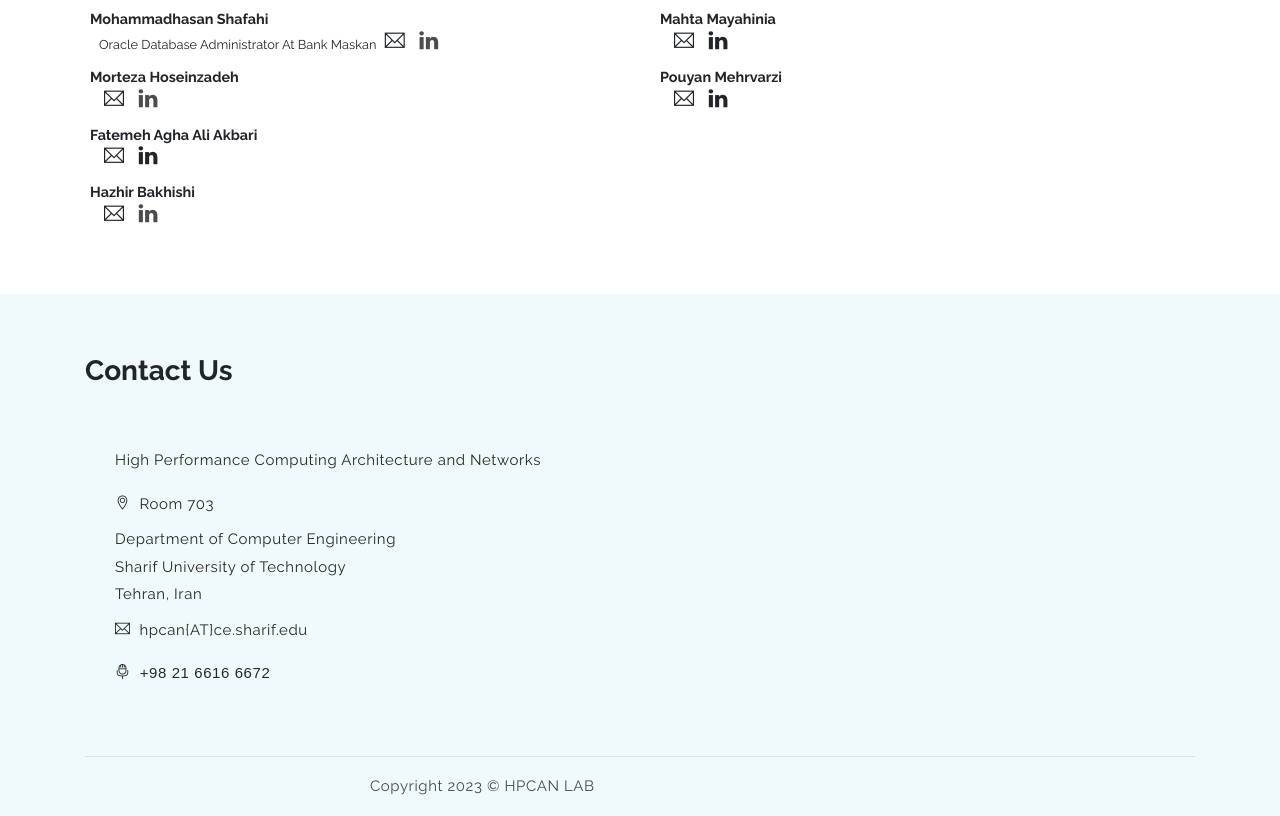
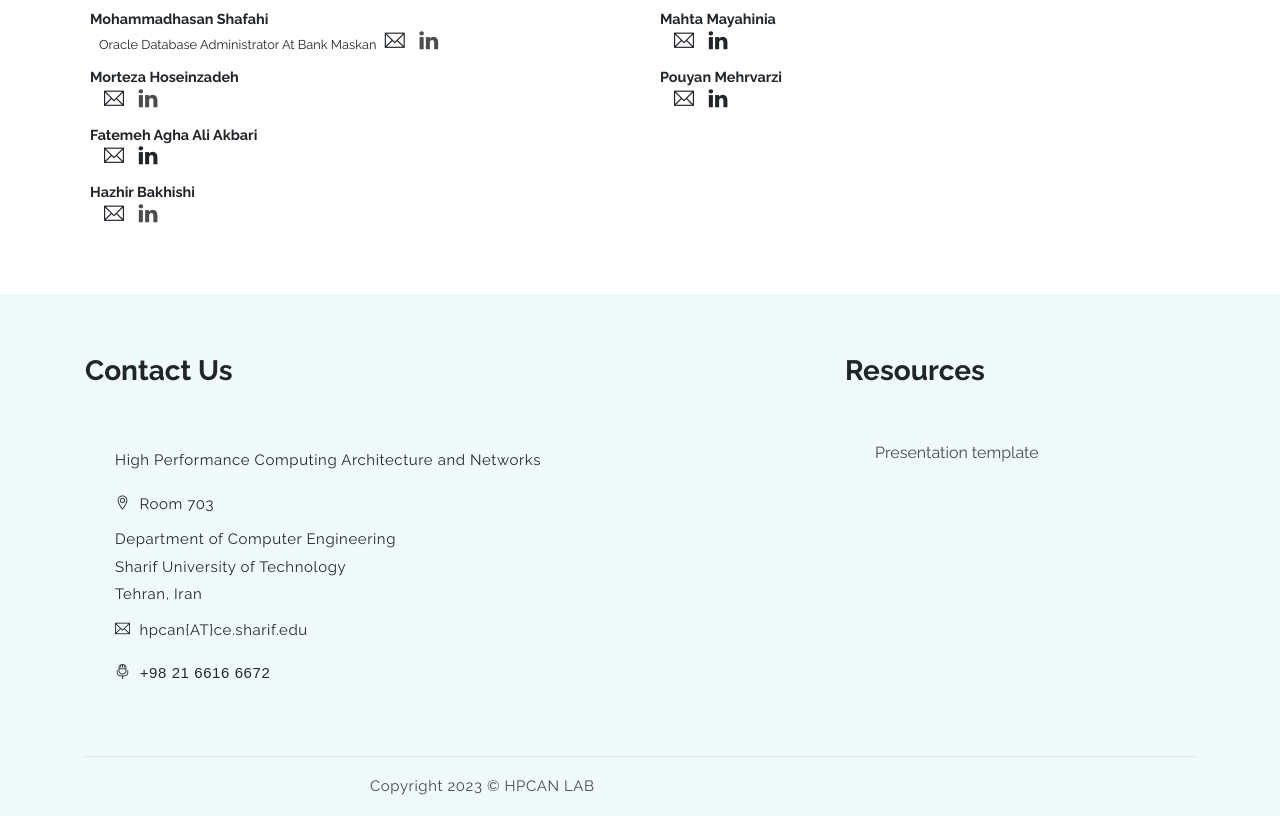
Before and after one commit to ajvnd/HPCAN, a website: page index.html in a window 1280 px wide. Shown: the part 4945-5761 px from the top of the page. Drawn offline with Linux system fonts and the light colour scheme.

Commit message:
Template

```diff
--- a/index.html
+++ b/index.html
@@ -853,6 +853,8 @@
     <section id="contact" class="section pb-0">
 
         <div class="container">
+            <div class="row">
+                <div class="col-md-8">
                     <h3 class="section-title mb-5">Contact Us</h3>
 
                     <div class="row align-items-center justify-content-between">
@@ -873,6 +875,26 @@
                             </ul>
                         </div>
                     </div>
+                </div>
+                <div class="col-md-4">
+
+                    <h3 class="section-title mb-5">Resources</h3>
+
+                    <div class="row align-items-center justify-content-between">
+
+                        <div class="col-md-12 d-none d-md-block order-1">
+                            <ul class="list">
+                                <li class="list-body">
+                                   <a href="assets/files/Final-HPCAN-presentation-template.pptx">Presentation template</a>
+
+                                </li>
+                            </ul>
+                        </div>
+                    </div>
+
+                </div>
+            </div>
+
 
             <footer class="footer mt-5 border-top">
                 <div class="row align-items-center justify-content-center">
```
Also changed, not shown: 1 other file. Lines whose indentation alone changed are shown as unchanged.
